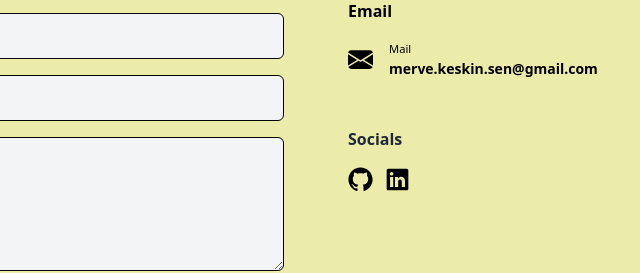
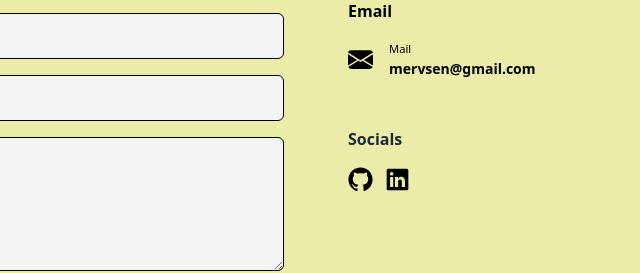
Before and after one commit to merrvve/3d-portfolio, an Astro site: page /contact in a window 1280 px wide. Shown: the part 237-510 px from the top of the page, 200-840 px from the left. Built offline with nearby package versions, Linux system fonts and the light colour scheme; Astro itself is replaced by a stand-in of ours.

Commit message:
changed email address

```diff
--- a/src/components/react/sections/Contact.jsx
+++ b/src/components/react/sections/Contact.jsx
@@ -86,7 +86,7 @@ export default function Contact() {
                   className=" text-sm ml-4"
                 >
                   <small className="block">Mail</small>
-                  <strong>merve.keskin.sen@gmail.com</strong>
+                  <strong>mervsen@gmail.com</strong>
                 </a>
               </li>
             </ul>
```
